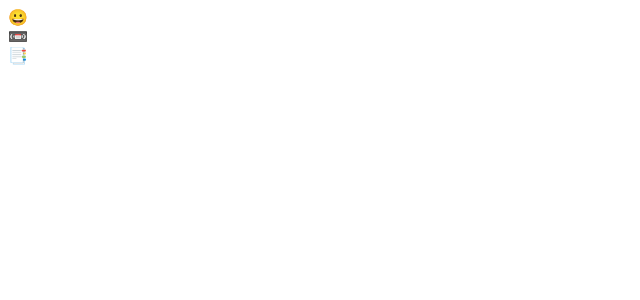
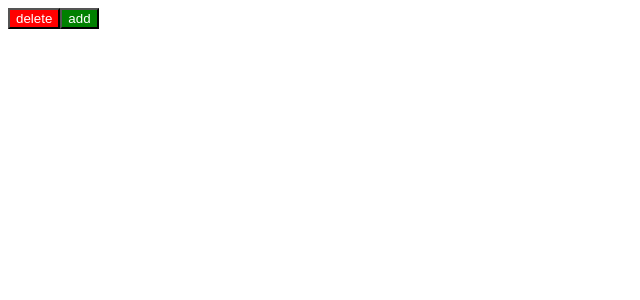
Before and after one commit to Cyberplata/exams-frontend, a React (Create React App) app: page / in a window 1280 px wide. Shown: the top 300 px of the page, without its empty margins (0-640 px from the left). Built offline with nearby package versions, Linux system fonts and the light colour scheme.

Commit message:
01sprint-1week-5task

```diff
--- a/src/index.tsx
+++ b/src/index.tsx
@@ -1,42 +1,26 @@
 import ReactDOM from 'react-dom'
 
-export const VideoHeader = (props: {videoName: string}) => {
+const CrazyButton = (props: any) => {
+
+    const style = {
+        color: props.fontColor,
+        backgroundColor: props.bgColor
+    }
+
+    return <button style={style}>
+        {props.title}
+    </button>
+}
+
+export const App = () => {
     return <div>
-        😀 {props.videoName}
-    </div>
-}
-export const VideoContent = (props: {videoContent: string}) => {
-    return <div>
-        📼 <a href={props.videoContent}>{props.videoContent}</a>
-    </div>
-}
-export const VideoDescription = (props: {videoDescription: string}) => {
-    return <div>
-        📑 {props.videoDescription}
+        <CrazyButton title={'delete'} fontColor={'white'} bgColor={'red'}/>
+        <CrazyButton title={'add'} fontColor={'white'} bgColor={'green'}/>
     </div>
 }
 
-export const YoutubeVideo = (props: any) => {
-    return <div>
-        <VideoHeader videoName={props.title} />
-        <VideoContent videoContent={props.link} />
-        <VideoDescription videoDescription={props.description} />
-    </div>
-}
+ReactDOM.render(<App/>,
+    document.getElementById('root')
+)
 
-export const App = () => {
-    const video = {
-        title: 'Samurai way',
-        link: 'https://www.youtube.com/watch?v=gb7gMluAeao&list=PLcvhF2Wqh7DNVy1OCUpG3i5lyxyBWhGZ8',
-        description: 'Best free react-course'
-    }
-
-    return <YoutubeVideo video={video} />
-}
-
-ReactDOM.render(<App />,
-    document.getElementById('root')
-);
-
-// Что нужно написать вместо xxx yyy zzz, чтобы увидеть ожидаемый результат?
-//     Ответ дайте через пробел, пример: a={12} ccc={video.id} d={'hello'}
+//Что нужно написать вместо XXX YYY ZZZ? Ответ дайте через пробел
```
